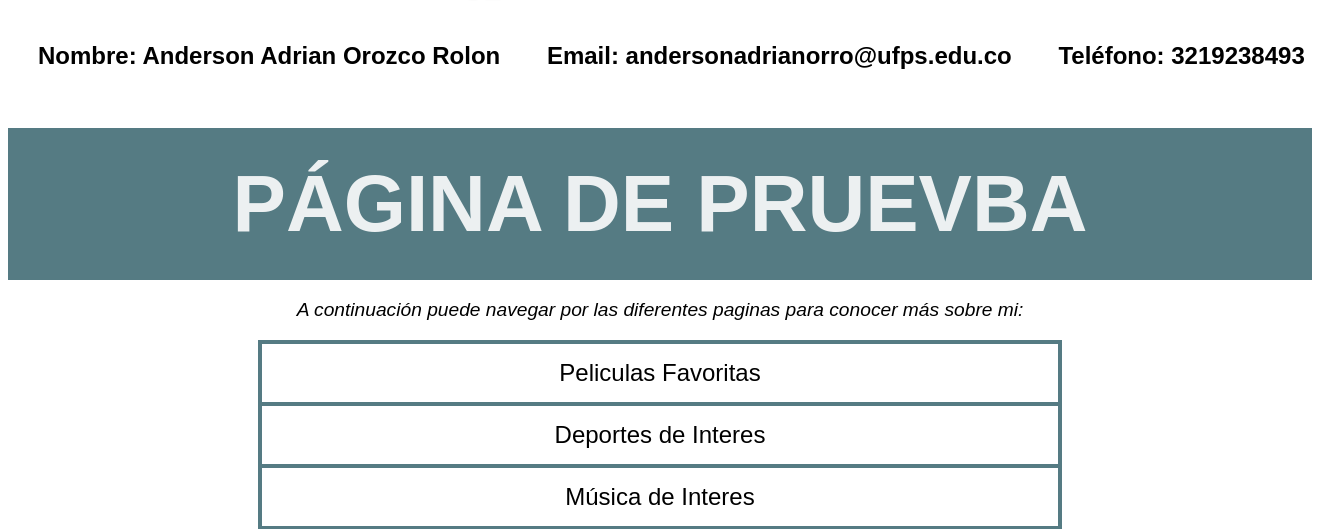
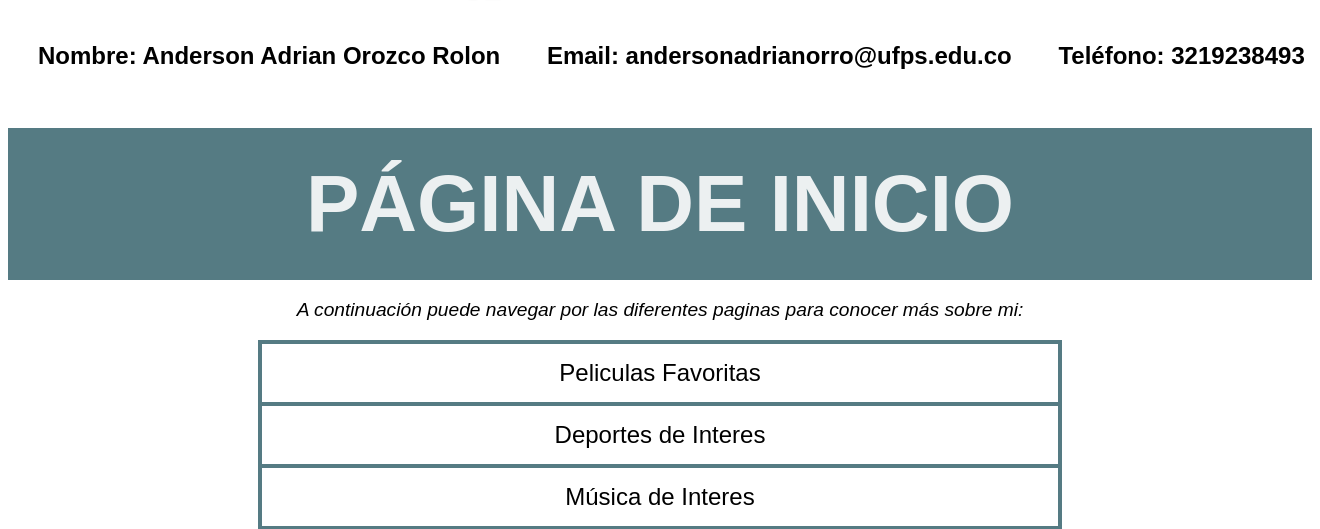
Before and after one commit to Anderson0x07/personal-page, a PHP site: page / in a window 1320 px wide. Shown: the part 191-720 px from the top of the page. Run offline with PHP 8.4, Linux system fonts and the light colour scheme.

Commit message:
de nuevo

```diff
--- a/index.php
+++ b/index.php
@@ -16,7 +16,7 @@
         <pre style="margin-top: 20px;margin-bottom: 0;" id="lista">Nombre: Anderson Adrian Orozco Rolon       Email: andersonadrianorro@ufps.edu.co       Teléfono: 3219238493
     </div>
 
-    <h1 id="titulos">PÁGINA DE PRUEVBA</h1>
+    <h1 id="titulos">PÁGINA DE INICIO</h1>
 
     <p style="font-size: larger; text-align: center;" >
         <i>A continuación puede navegar por las diferentes paginas para conocer más sobre mi:</i>
```
